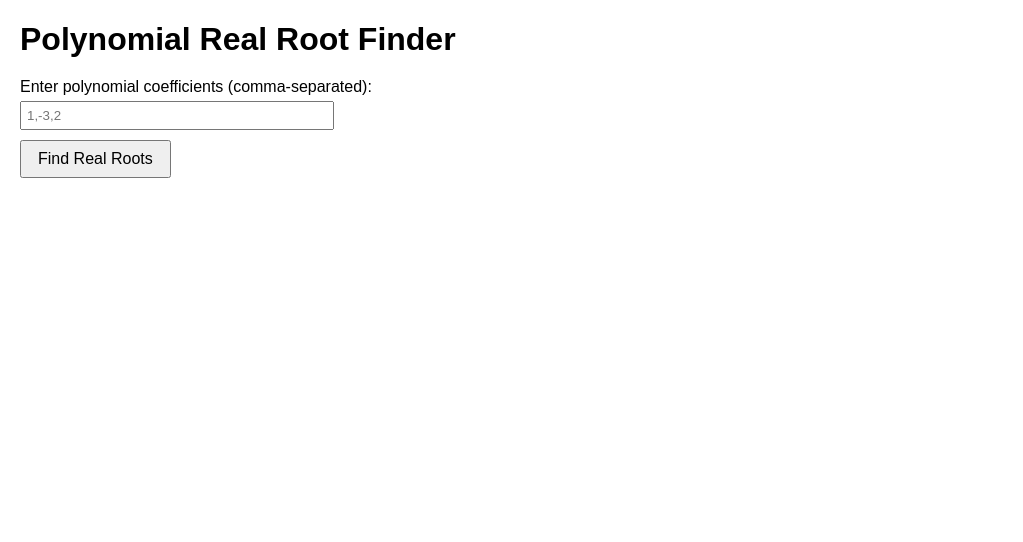
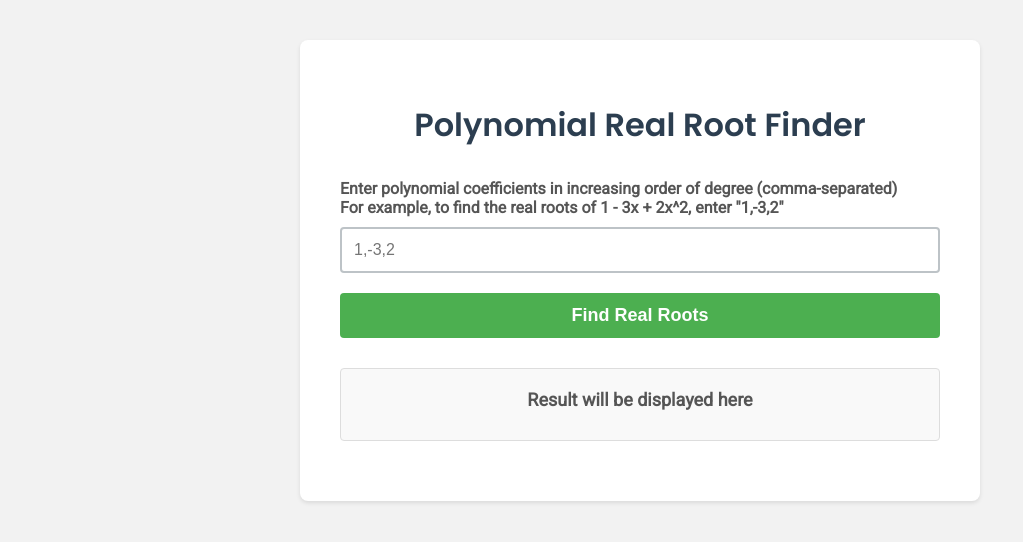
Before and after one commit to The2Innkeeper/WebRootfinding, a website built with webpack: page src/demo/index.html in a window 1280 px wide. Shown: the whole page, without its empty margins (0-1023 px from the left). Built offline with nearby package versions, Linux system fonts and the light colour scheme.

Commit message:
Improve the UI

```diff
--- a/src/demo/demo.ts
+++ b/src/demo/demo.ts
@@ -17,6 +17,6 @@ function runDemo() {
   const roots = findAllRealRoots(polynomial);
   console.log('Roots:', roots);
 
-  resultDiv.textContent = `Real roots: ${roots.join(', ')}`;
+  resultDiv.textContent = `Real roots: ${roots.length > 0 ? roots.join(', ') : 'none'}`;
   console.log('Result displayed');
 }
--- a/src/demo/index.html
+++ b/src/demo/index.html
@@ -1,18 +1,27 @@
 <!DOCTYPE html>
 <html>
+
 <head>
   <title>Polynomial Real Root Finder</title>
   <link rel="stylesheet" href="styles.css">
 </head>
+
 <body>
-  <h1>Polynomial Real Root Finder</h1>
-  <div>
-    <label for="coefficients">Enter polynomial coefficients (comma-separated):</label>
-    <input type="text" id="coefficients" placeholder="1,-3,2">
+  <div class="container">
+    <h1>Polynomial Real Root Finder</h1>
+    <div class="input-container">
+      <label for="coefficients">Enter polynomial coefficients in increasing order of degree (comma-separated)
+        <br/>For example, to find the real roots of 1 - 3x + 2x^2, enter "1,-3,2"
+      </label>
+      <input type="text" id="coefficients" placeholder="1,-3,2">
+    </div>
+    <button id="findRoots">Find Real Roots</button>
+    <div id="result">
+      <label>Result will be displayed here</label>
+    </div>
   </div>
-  <button id="findRoots">Find Real Roots</button>
-  <div id="result"></div>
 
   <script src="demo.js"></script>
 </body>
+
 </html>
--- a/src/demo/styles.css
+++ b/src/demo/styles.css
@@ -1,32 +1,79 @@
+@import url('https://fonts.googleapis.com/css2?family=Poppins:wght@600&family=Roboto&display=swap');
+
 body {
-    font-family: Arial, sans-serif;
-    margin: 20px;
+    font-family: 'Roboto', sans-serif;
+    margin: 0;
+    padding: 0;
+    background-color: #f2f2f2;
+}
+
+.container {
+    max-width: 600px;
+    margin: 40px auto;
+    padding: 40px;
+    background-color: #fff;
+    border-radius: 8px;
+    box-shadow: 0 2px 4px rgba(0, 0, 0, 0.1);
 }
 
 h1 {
-    margin-bottom: 20px;
+    font-family: 'Poppins', sans-serif;
+    margin-bottom: 30px;
+    color: #2c3e50;
+    text-align: center;
 }
 
+.input-container,
 div {
-    margin-bottom: 10px;
+    margin-bottom: 20px;
 }
 
 label {
     display: block;
-    margin-bottom: 5px;
+    margin-bottom: 10px;
+    color: #555;
+    font-weight: bold;
 }
 
 input {
-    width: 300px;
-    padding: 5px;
+    width: 100%;
+    padding: 12px;
+    font-size: 16px;
+    border: 2px solid #bdc3c7;
+    border-radius: 4px;
+    box-sizing: border-box;
+    transition: border-color 0.3s;
+}
+
+input:focus {
+    border-color: #3498db;
+    outline: none;
 }
 
 button {
-    padding: 8px 16px;
-    font-size: 16px;
+    display: block;
+    width: 100%;
+    padding: 12px;
+    font-size: 18px;
+    font-weight: bold;
+    color: #fff;
+    background-color: #4CAF50;
+    border: none;
+    border-radius: 4px;
+    cursor: pointer;
+    transition: background-color 0.3s ease;
+}
+
+button:hover {
+    background-color: #45a049;
 }
 
 #result {
-    margin-top: 20px;
-    font-weight: bold;
+    margin-top: 30px;
+    padding: 20px;
+    background-color: #f9f9f9;
+    border: 1px solid #ddd;
+    border-radius: 4px;
+    font-size: 18px;
+    text-align: center;
 }
```
